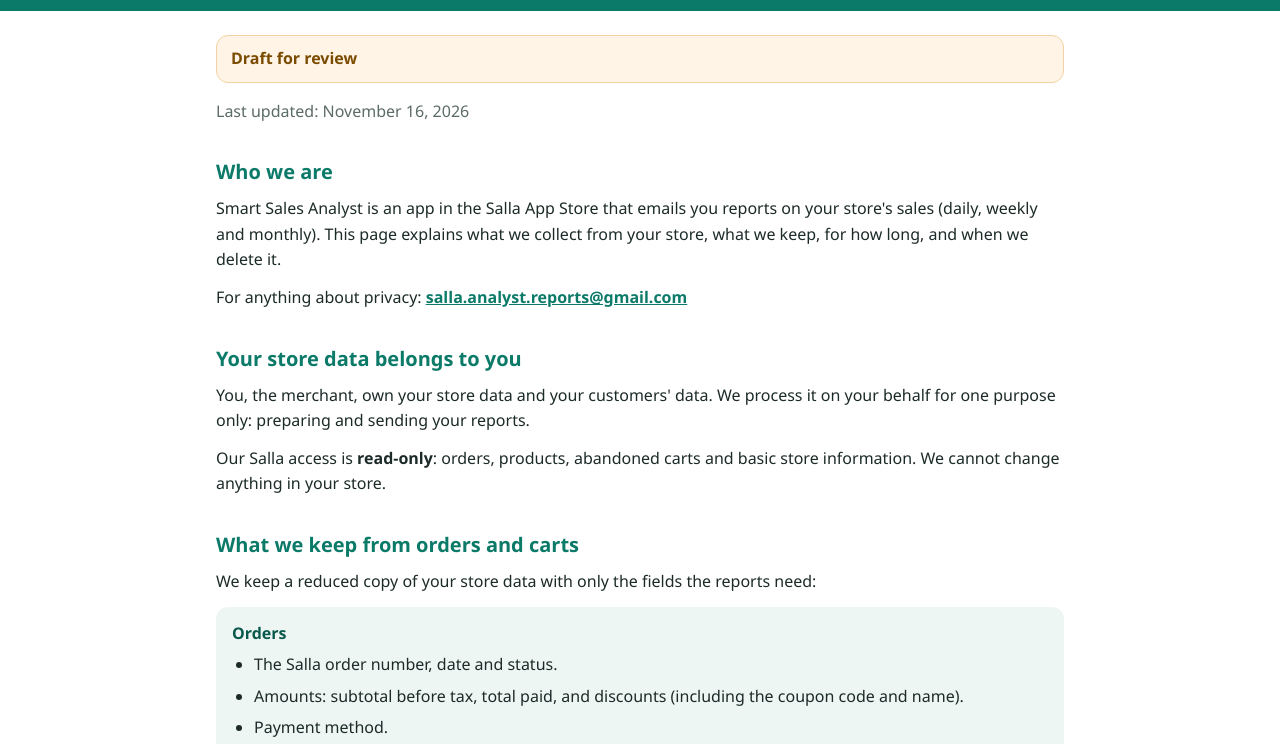
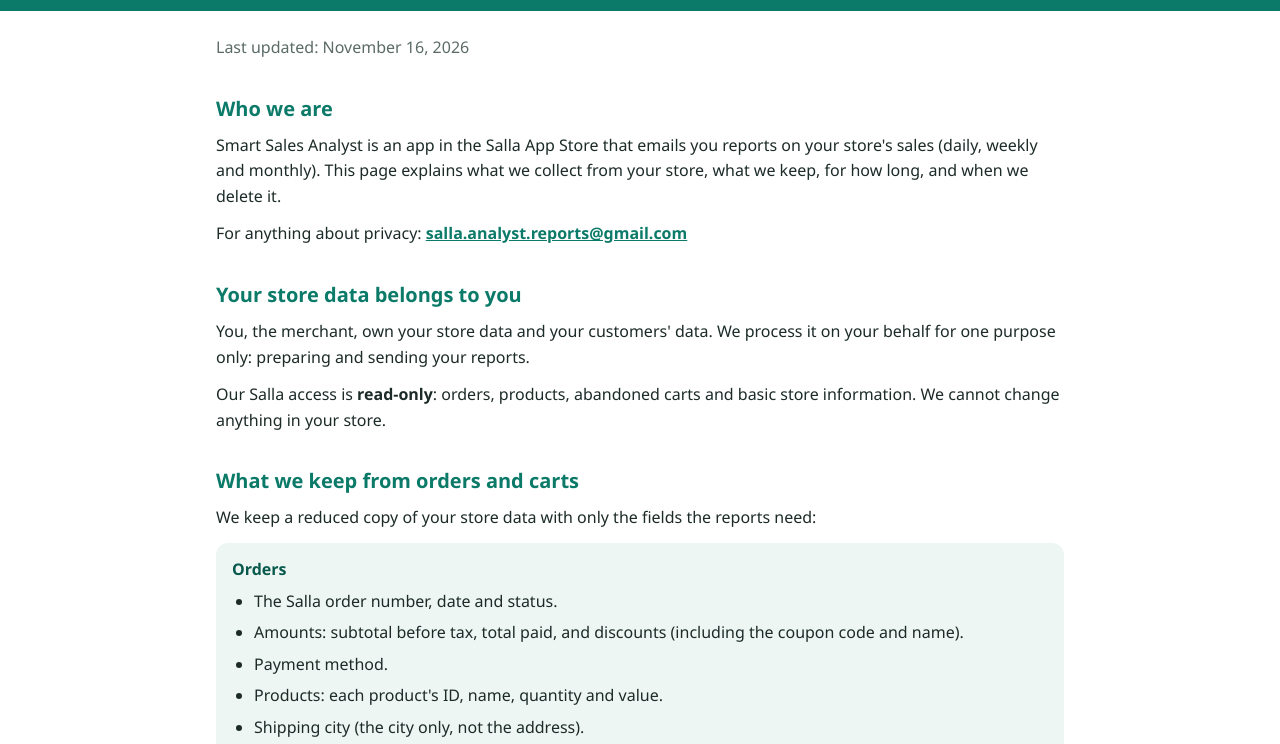
Before and after one commit to anasalsuhaimy-arch/salla-app-site, a plain HTML site: page privacy.html in a window 1280 px wide. Shown: the part 221-965 px from the top of the page. Drawn offline with Linux system fonts and the light colour scheme.

Commit message:
إزالة "مسودة للمراجعة" من صفحتي الخصوصية والشروط بعد موافقة المالك
Co-Authored-By: Claude Opus 5.5 <noreply@anthropic.com>

```diff
--- a/privacy.html
+++ b/privacy.html
@@ -26,8 +26,6 @@
       --paper: #FFFFFF;
       --tint: #EEF6F4;
       --line: #D7E6E2;
-      --draft: #FFF4E5;
-      --draft-ink: #7A4B00;
     }
     * { box-sizing: border-box; }
     body {
@@ -53,7 +51,6 @@
     header h1 { margin: 4px 0 0; font-size: 1.8rem; line-height: 1.3; }
 
     main { max-width: 880px; margin: 0 auto; padding: 24px 16px 48px; }
-    .draft { background: var(--draft); color: var(--draft-ink); border: 1px solid #F3D3A4; border-radius: 12px; padding: 10px 14px; font-weight: 600; margin: 0 0 16px; }
     .updated { color: var(--muted); margin: 0 0 24px; }
     h2 { color: var(--brand); font-size: 1.25rem; margin: 32px 0 8px; }
     p { margin: 0 0 12px; }
@@ -93,7 +90,6 @@
   <main>
     <!-- ===================== العربي ===================== -->
     <article data-lang="ar">
-      <p class="draft">مسودة للمراجعة</p>
       <p class="updated">آخر تحديث: ١٦ نوفمبر ٢٠٢٦</p>
 
       <h2>من نحن</h2>
@@ -228,7 +224,6 @@
 
     <!-- ===================== English ===================== -->
     <article data-lang="en">
-      <p class="draft">Draft for review</p>
       <p class="updated">Last updated: November 16, 2026</p>
 
       <h2>Who we are</h2>
```
Also changed, not shown: terms.html (+0 -5 lines).
